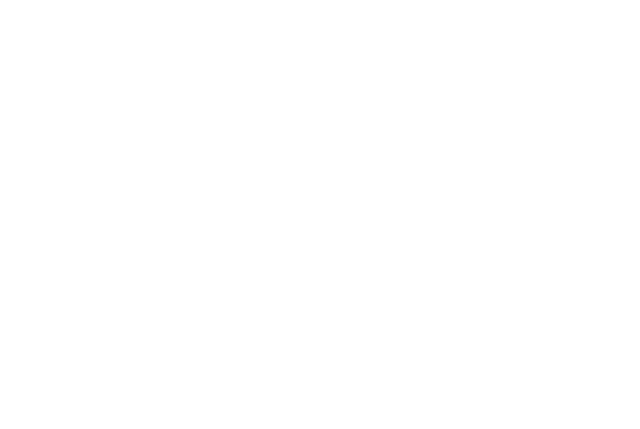
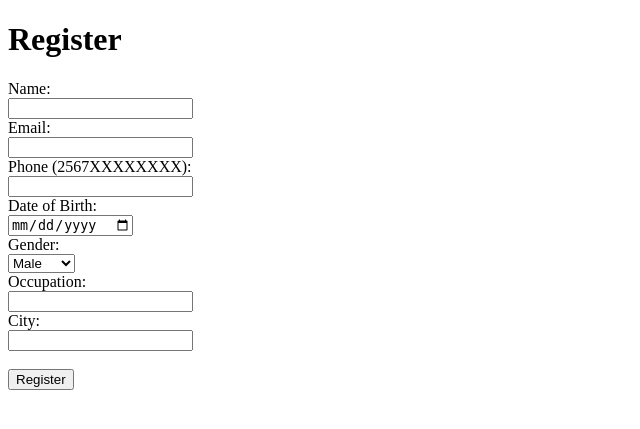
Before and after one commit to mccalsta/miracle-basketball, a Flask app: page /register in a window 1280 px wide. Before the commit the part shown is empty. Shown: the top 429 px of the page, without its empty margins (0-640 px from the left). Run offline with Flask 3, Linux system fonts and the light colour scheme.

Commit message:
Create registration form in register.html

```diff
--- a/templates/register.html
+++ b/templates/register.html
@@ -1 +1,48 @@
+<!DOCTYPE html>
+<html lang="en">
+<head>
+    <meta charset="UTF-8">
+    <title>Register</title>
+</head>
+<body>
+    <h1>Register</h1>
+    {% with messages = get_flashed_messages() %}
+      {% if messages %}
+        <ul>
+        {% for message in messages %}
+          <li>{{ message }}</li>
+        {% endfor %}
+        </ul>
+      {% endif %}
+    {% endwith %}
+
+    <form method="POST">
+        <label>Name:</label><br>
+        <input type="text" name="name" required><br>
+
+        <label>Email:</label><br>
+        <input type="email" name="email" required><br>
+
+        <label>Phone (2567XXXXXXXX):</label><br>
+        <input type="text" name="phone" required><br>
+
+        <label>Date of Birth:</label><br>
+        <input type="date" name="dob" required><br>
+
+        <label>Gender:</label><br>
+        <select name="gender" required>
+            <option value="Male">Male</option>
+            <option value="Female">Female</option>
+        </select><br>
+
+        <label>Occupation:</label><br>
+        <input type="text" name="occupation" required><br>
+
+        <label>City:</label><br>
+        <input type="text" name="city" required><br><br>
+
+        <button type="submit">Register</button>
+    </form>
+</body>
+</html>
 <!-- Add HTML content here -->
```
